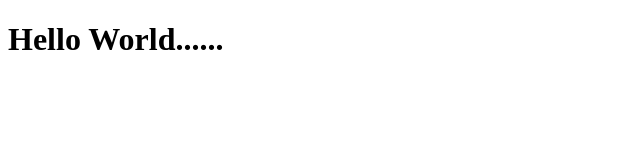
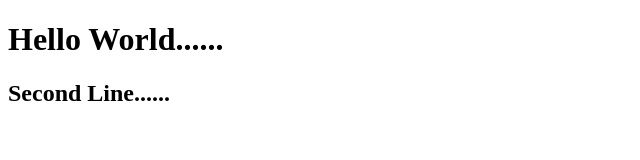
Before and after one commit to atish-90/atish-90.github.io, a plain HTML site: page index.html in a window 1280 px wide. Shown: the whole page, without its empty margins (0-640 px from the left). Drawn offline with Linux system fonts and the light colour scheme.

Commit message:
Third commit

```diff
--- a/index.html
+++ b/index.html
@@ -5,5 +5,6 @@
     </head>
     <body>
         <h1>Hello World......</h1>
+        <h2>Second Line......</h2>
     </body>
 </html>
```
